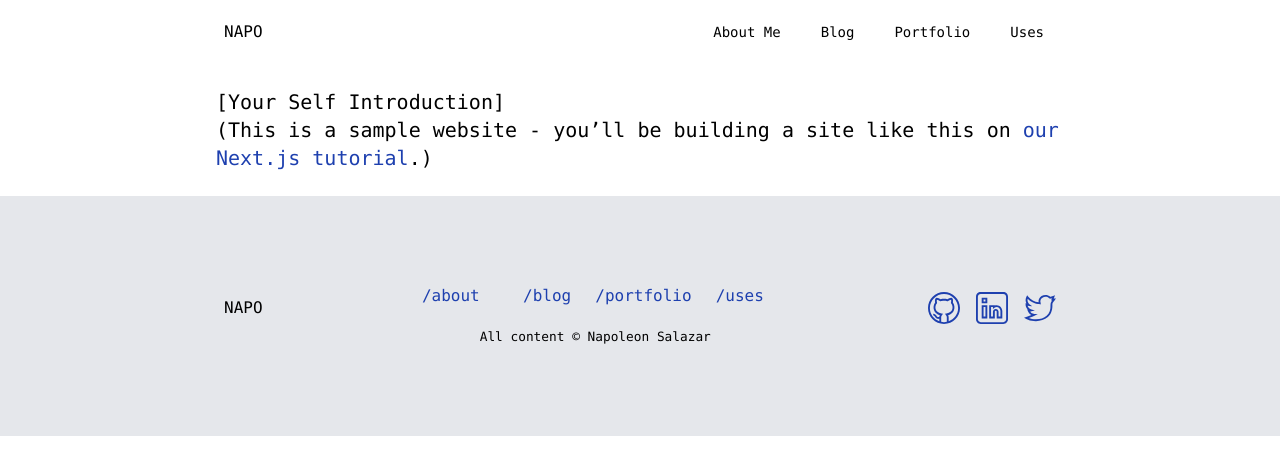
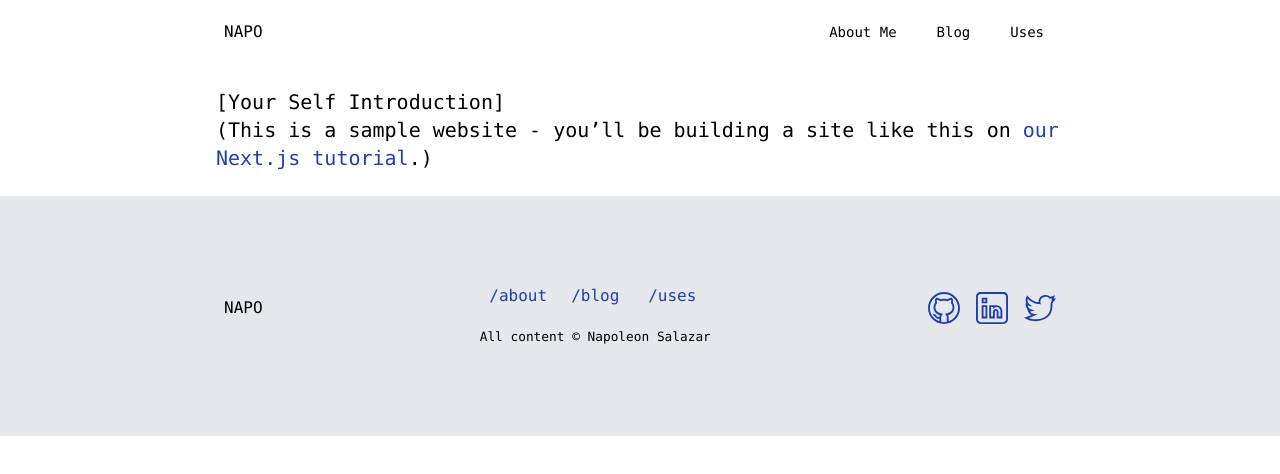
Before and after one commit to cfsnsalazar/Personal_Website, a Next.js app: page / in a window 1280 px wide. Shown: the top 474 px of the page. Built offline with nearby package versions, Linux system fonts and the light colour scheme.

Commit message:
hide portfolio

```diff
--- a/components/footer.tsx
+++ b/components/footer.tsx
@@ -12,16 +12,17 @@ export function Footer(): ReactElement {
                                 <h1 className="text-black">NAPO</h1>
                             </a>
                         </Link>
-                        <div className="grid grid-cols-4 text-center my-8 items-center">
+                        <div className="grid grid-cols-3 text-center my-8 items-center">
                             <Link href="/about">
                                 <a className="col-span-1 items-center py-4">/about</a>
                             </Link>
                             <Link href="/blog">
                                 <a className="col-span-1 items-center py-4">/blog</a>
                             </Link>
+                            {/* TODO: Enable once a project is available
                             <Link href="/portfolio">
                                 <a className="col-span-1 items-center py-4">/portfolio</a>
-                            </Link>
+                            </Link> */}
                             <Link href="/uses">
                                 <a className="col-span-1 items-center py-4">/uses</a>
                             </Link>
--- a/components/navMenu.tsx
+++ b/components/navMenu.tsx
@@ -83,6 +83,7 @@ export function NavMenu({ page }: { page: NavPage }): ReactElement {
                                             Blog
                                         </a>
                                     </Link>
+                                    {/* TODO: Enable once a project is available
                                     <Link href="/portfolio">
                                         <a
                                             className={clsx(
@@ -93,7 +94,7 @@ export function NavMenu({ page }: { page: NavPage }): ReactElement {
                                         >
                                             Portfolio
                                         </a>
-                                    </Link>
+                                    </Link> */}
                                     <Link href="/uses">
                                         <a
                                             href="#"
--- a/components/sidebar.tsx
+++ b/components/sidebar.tsx
@@ -39,6 +39,7 @@ export function Sidebar({ page }: { page: NavPage }): ReactElement {
                         Blog
                     </a>
                 </Link>
+                {/* TODO: Enable once a project is available
                 <Link href="/portfolio">
                     <a
                         className={clsx(
@@ -49,7 +50,7 @@ export function Sidebar({ page }: { page: NavPage }): ReactElement {
                     >
                         Portfolio
                     </a>
-                </Link>
+                </Link> */}
                 <Link href="/uses">
                     <a
                         className={clsx(
```
